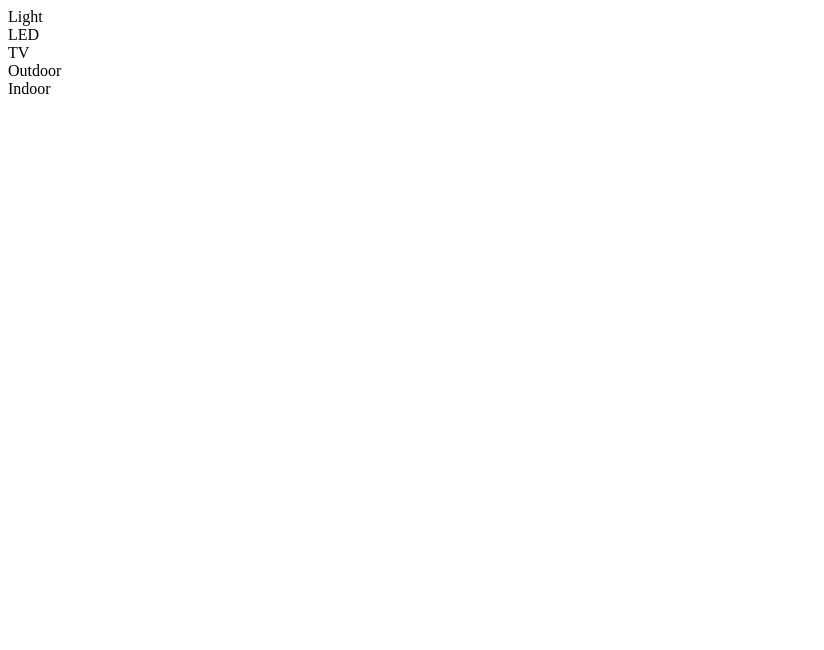
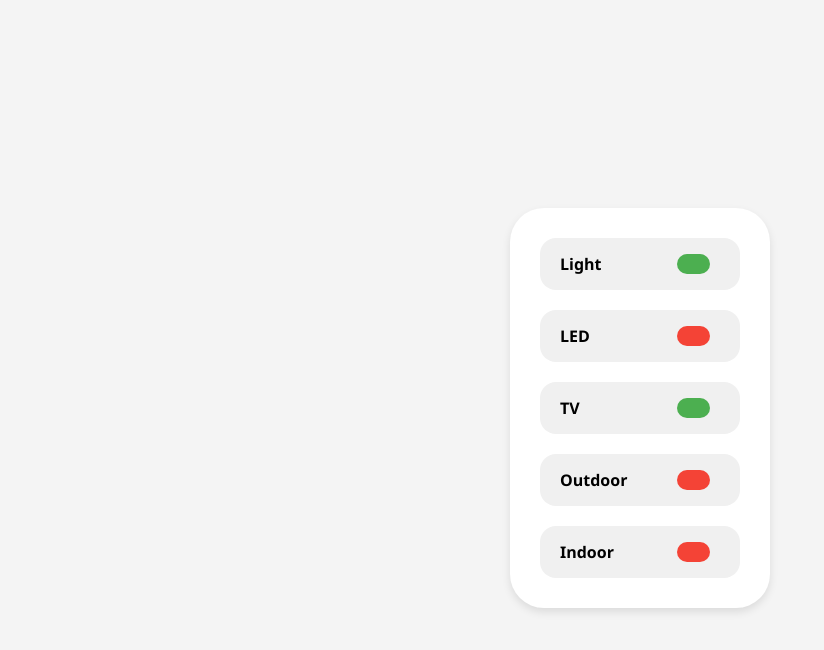
Before and after one commit to JitGora/Modern-IOT-Remote, a plain HTML site: page index.html in a window 1280 px wide. Shown: the whole page, without its empty margins (0-824 px from the left). Drawn offline with Linux system fonts and the light colour scheme.

Commit message:
Update index.html

```diff
--- a/index.html
+++ b/index.html
@@ -3,7 +3,7 @@
 <head>
     <meta charset="UTF-8">
     <meta name="viewport" content="width=device-width, initial-scale=1.0">
-    <link type="stylesheet" href="style.css">
+    <link rel="stylesheet" href="style.css">
     <title>Modern IOT Button Control</title>
 
 </head>
@@ -39,7 +39,7 @@
         </div>
     </div>
 
-    <script src="script.js" > </script>
+    <script src="script.js"></script>
 
 </body>
 </html>
```
